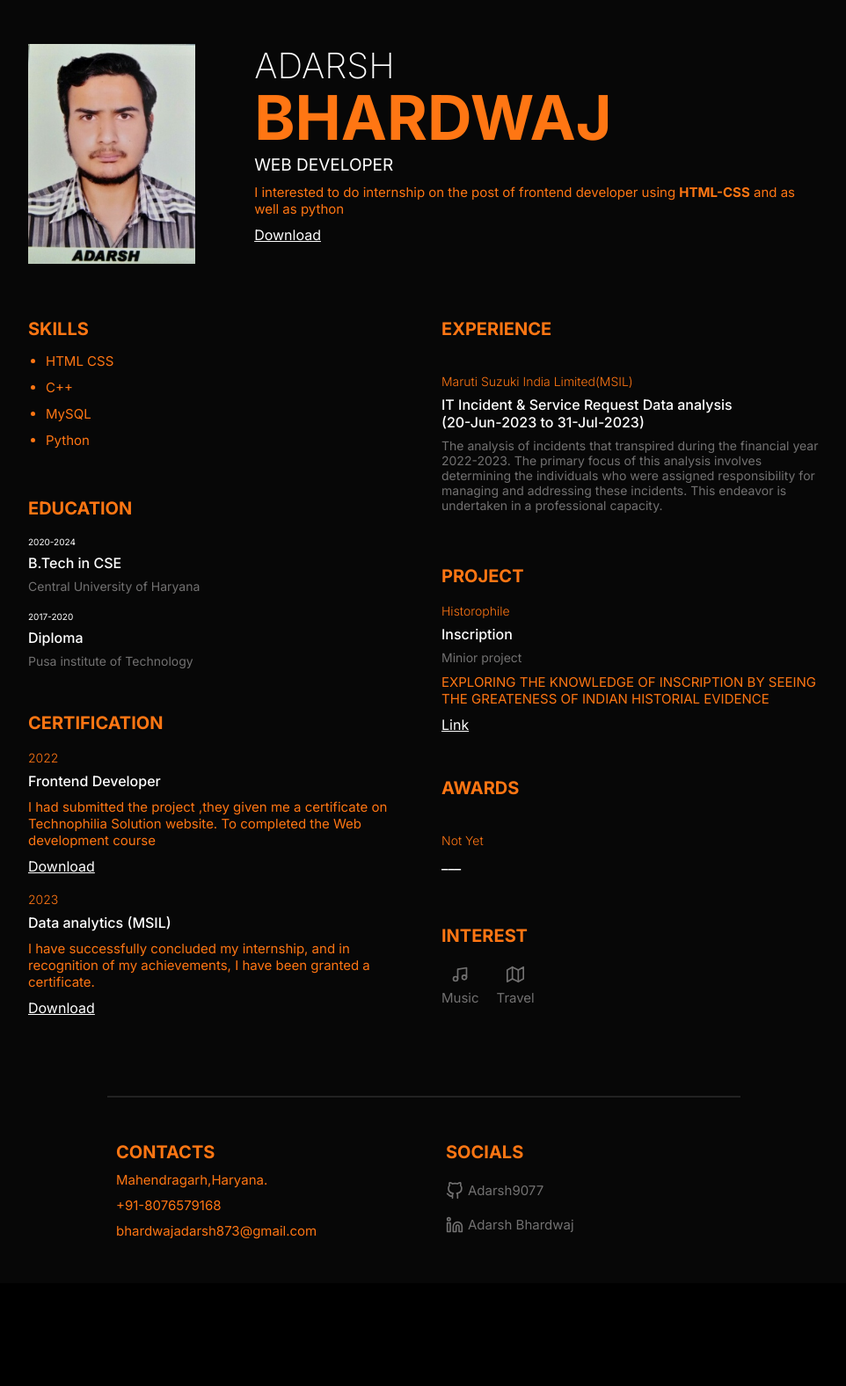
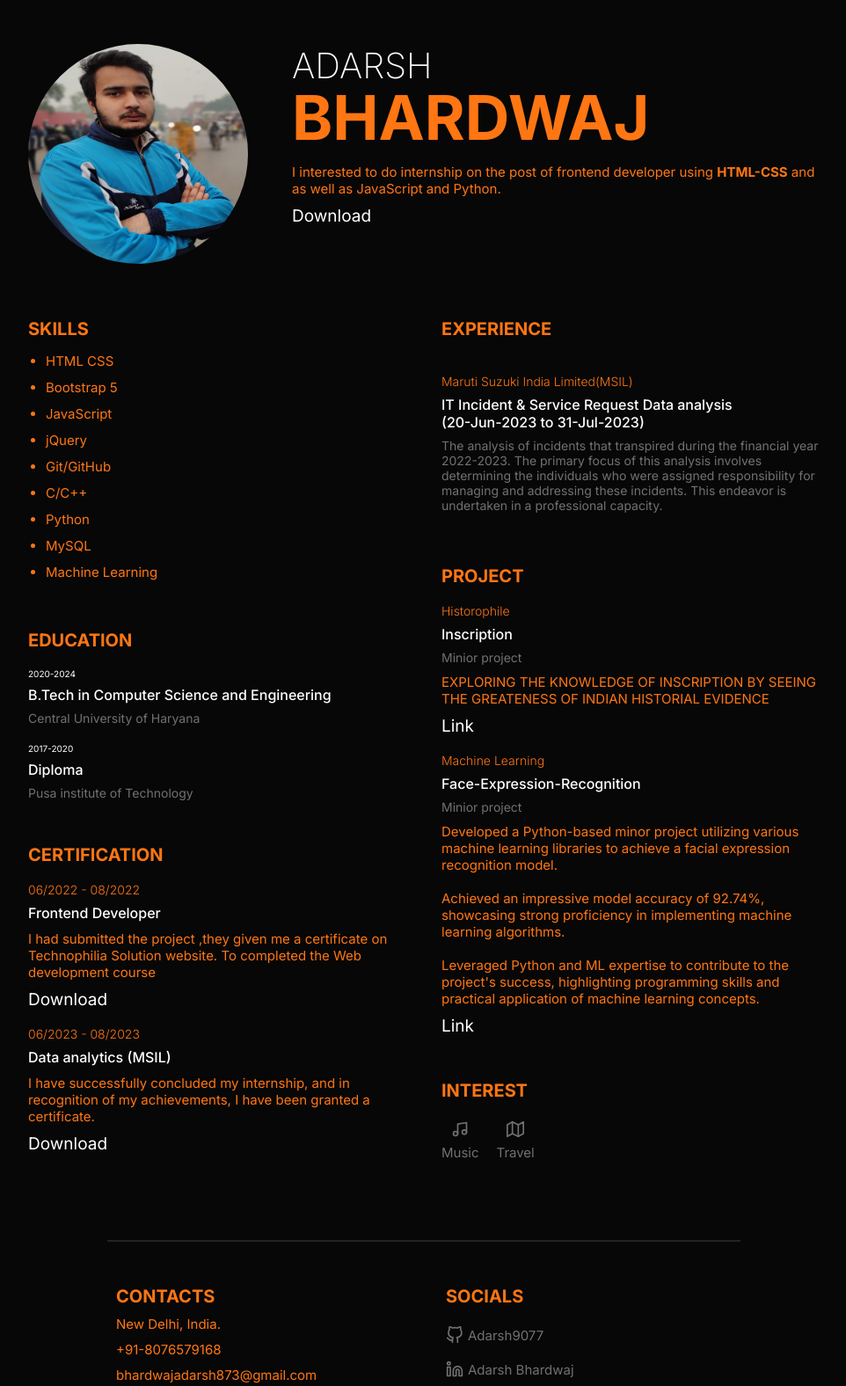
Before and after one commit to Adarsh9077/Resume, a plain HTML site: page index.html in a window 1280 px wide. Shown: the whole page at 88% size, without its empty margins (158-1120 px from the left). Before the commit the page ends 1459 px from the top, so only its background shows below. Drawn offline with nearby package versions, Linux system fonts and the light colour scheme.

Commit message:
Add New profile photo and add project

```diff
--- a/index.html
+++ b/index.html
@@ -16,18 +16,18 @@
         <div class="profile">
             <div class="profile_container">
                 <div class="profile_profileImg">
-                    <img src="./image/profile.jpg" title="Profile" alt="Adarsh Bhardwaj">
+                    <img class="profileImg" src="./image/resume.jpg" title="Profile" alt="Adarsh Bhardwaj">
                 </div>
                 <div>
                     <h1 class="profile_name">
                         <span class="profile_name_firstName">Adarsh</span>
                         <span class="profile_name_lastName">Bhardwaj</span>
                     </h1>
-                    <p class="profile_title">Web Developer</p>
+                    <!-- <p class="profile_title">Web Developer</p> -->
                     <p class="description">I interested to do internship on the post of frontend developer using
-                        <strong>HTML-CSS</strong> and as well as python
+                        <strong>HTML-CSS</strong> and as well as JavaScript and Python.
                     </p>
-                    <a class="downloadBtn" href="./Web_resume.pdf" download="Resume.pdf">Download</a>
+                    <a class="downloadBtn" href="./Resume_.pdf" download="Resume.pdf">Download</a>
                 </div>
             </div>
         </div>
@@ -36,16 +36,21 @@
                 <h3 class="title">Skills</h3>
                 <ul class="skill_list description">
                     <li>HTML CSS</li>
-                    <li>C++</li>
+                    <li>Bootstrap 5</li>
+                    <li>JavaScript</li>
+                    <li>jQuery</li>
+                    <li>Git/GitHub</li>
+                    <li>C/C++</li>
+                    <li>Python</li>
                     <li>MySQL</li>
-                    <li>Python</li>
+                    <li>Machine Learning</li>
                 </ul>
             </div>
             <div class="edu">
                 <h3 class="title">Education</h3>
                 <div class="edu_item">
                     <p class="preTitle">2020-2024</p>
-                    <h4 class="item_title">B.Tech in CSE</h4>
+                    <h4 class="item_title">B.Tech in Computer Science and Engineering</h4>
                     <p class="item_subtitle">
                         Central University of Haryana
                     </p>
@@ -61,7 +66,7 @@
             <div class="certification">
                 <h3 class="title">Certification</h3>
                 <div class="cartification_item">
-                    <p class="item_preTitle">2022</p>
+                    <p class="item_preTitle">06/2022 - 08/2022</p>
                     <h4 class="item_title">Frontend Developer</h4>
                     <p class="description">I had submitted the project ,they given me a certificate on
                         Technophilia Solution website.
@@ -71,7 +76,7 @@
                         download="Adarsh-Bhardwaj-Web-Development-Course-Course-Certificate-Technophilia-Skill-Development-1.jpg">Download</a>
                 </div>
                 <div class="cartification_item">
-                    <p class="item_preTitle">2023</p>
+                    <p class="item_preTitle">06/2023 - 08/2023</p>
                     <h4 class="item_title">Data analytics (MSIL)</h4>
                     <p class="description">I have successfully concluded my internship, and in recognition of my
                         achievements, I have been granted a certificate.</p>
@@ -104,8 +109,24 @@
                         SEEING THE GREATENESS OF INDIAN HISTORIAL EVIDENCE</p>
                     <a class="downloadBtn" href="https://adarsh9077.github.io/Inscription/" target="_blank">Link</a>
                 </div>
+                <div class="project_items">
+                    <p class="item_preTitle">Machine Learning</p>
+                    <h4 class="item_title">Face-Expression-Recognition
+                    </h4>
+                    <p class="item_subtitle">Minior project</p>
+                    <p class="description">Developed a Python-based minor project utilizing various
+                        machine learning libraries to achieve a facial expression recognition model. <br>
+                        <br>
+                        Achieved an impressive model accuracy of 92.74%, showcasing strong proficiency in implementing
+                        machine learning algorithms. <br>
+                        <br>
+                        Leveraged Python and ML expertise to contribute to the project's success, highlighting
+                        programming skills and practical application of machine learning concepts.
+                    </p>
+                    <a class="downloadBtn" href="https://github.com/Adarsh9077/Face-Expression-Recognition/tree/master" target="_blank">Link</a>
+                </div>
             </div>
-            <div class="awards">
+            <!-- <div class="awards">
                 <h3 class="title">Awards</h3>
                 <div class="awards_item">
                     <p class="item_preTitle">Not Yet</p>
@@ -113,7 +134,7 @@
                     <p class="description">
                     </p>
                 </div>
-            </div>
+            </div> -->
             <div class="interest">
                 <h3 class="title">Interest</h3>
                 <div class="interest_items">
@@ -134,7 +155,7 @@
                 <h3 class="title">Contacts</h3>
                 <div class="contact_info">
                     <p class="description">
-                        Mahendragarh,Haryana.
+                        New Delhi, India.
                     </p>
                     <p class="description">
                         +91-8076579168
--- a/style.css
+++ b/style.css
@@ -125,11 +125,18 @@ a {
 /* profile */
 .profile_container {
     display: flex;
-    gap: 2rem;
+    gap: 5rem;
 }
 
-profile_profileImg {
+.profile_profileImg {
     max-width: 250px;
+}
+
+.profileImg {
+    height: 250px;
+    width: 250px;
+    border-radius: 50%;
+    overflow: hidden;
 }
 
 .profile_name_firstName {
@@ -158,8 +165,9 @@ profile_profileImg {
 .downloadBtn {
     display: block;
     text-decoration: underline;
-    font-size: 1.6rem;
+    font-size: 1.9rem;
     margin-top: 1rem;
+    text-decoration: none;
 }
 
 .downloadBtn:hover {
```
Also changed, not shown: image/profile.jpg (deleted), image/resume.jpg (added), 2 other files.
